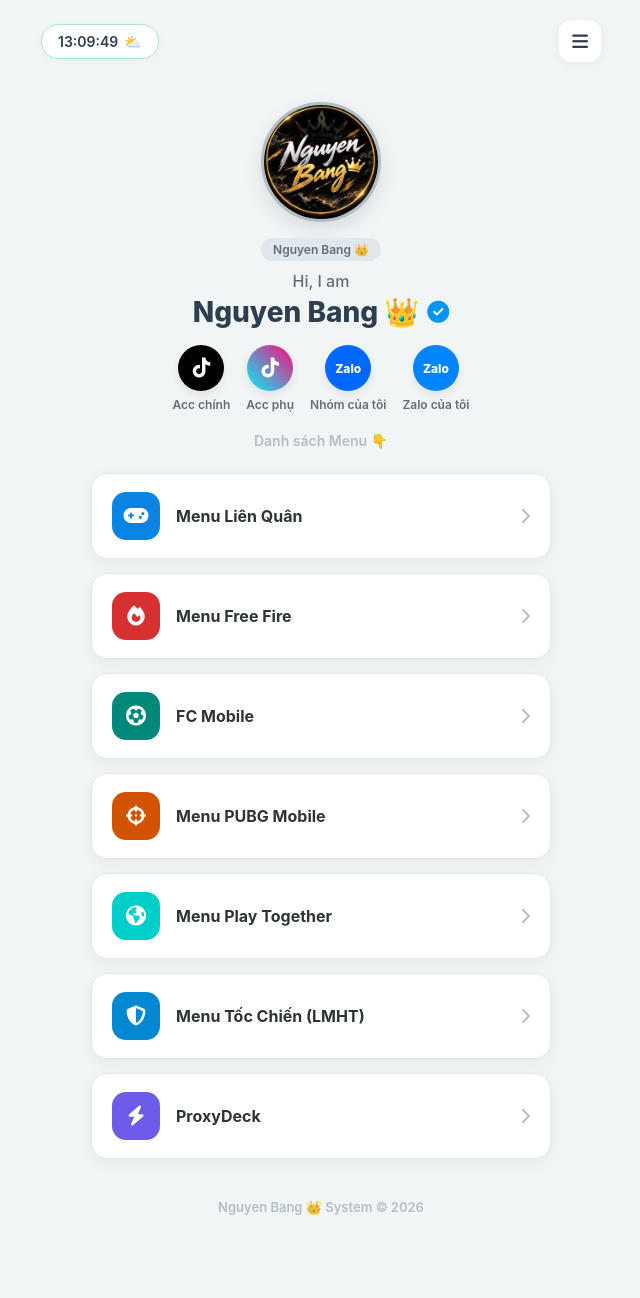
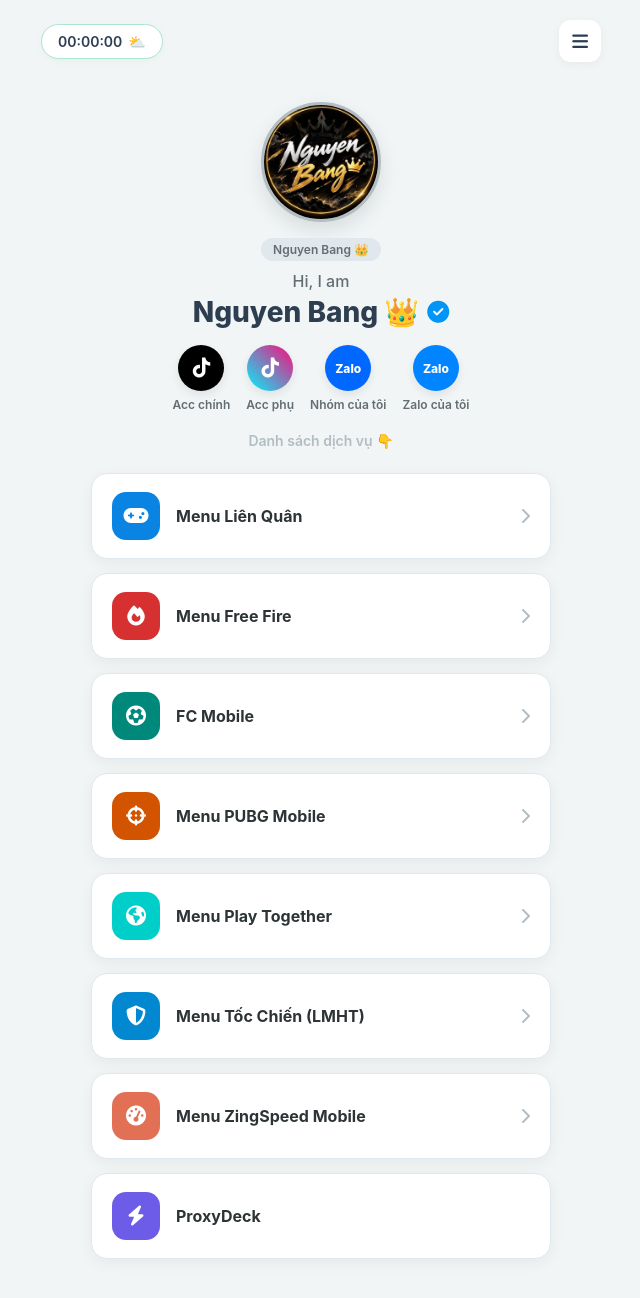
Before and after one commit to bokoten09/test-trang-ch-, a plain HTML site: page index.html in a window 1280 px wide. Shown: the whole page, without its empty margins (319-959 px from the left). Before the commit the page ends 1255 px from the top, so only its background shows below. Drawn offline with Linux system fonts and the light colour scheme.

Commit message:
Update index.html

```diff
--- a/index.html
+++ b/index.html
@@ -14,7 +14,6 @@
       margin: 0;
       padding: 0;
       font-family: -apple-system, BlinkMacSystemFont, "Segoe UI", Roboto, Helvetica, Arial, sans-serif;
-      scroll-behavior: smooth;
     }
 
     body {
@@ -64,11 +63,6 @@
       cursor: pointer;
       box-shadow: 0 2px 10px rgba(0,0,0,0.05);
       color: #2c3e50;
-      transition: background 0.2s;
-    }
-
-    .menu-btn:hover {
-      background: #f1f2f6;
     }
 
     /* Sidebar Modal (Menu 3 gạch) */
@@ -258,7 +252,6 @@
       color: #636e72;
     }
 
-    /* Màu sắc riêng cho từng icon */
     .btn-tiktok-1 { background: #000000; }
     .btn-tiktok-2 { background: linear-gradient(45deg, #00f2fe, #fe0979); }
     .btn-zalo-1 { background: #0068ff; font-weight: 800; font-size: 12px; }
@@ -322,6 +315,7 @@
     .icon-pubg { background: #d35400; }
     .icon-play { background: #00cec9; }
     .icon-tocchien { background: #0288d1; }
+    .icon-zingspeed { background: #e17055; }
     .icon-proxy { background: #6c5ce7; }
 
     .card-text h3 {
@@ -397,7 +391,7 @@
       </a>
 
       <!-- 2. Acc phụ (TikTok) -->
-      <a href="THAY_LINK_ACC_PHU_O_DAY" target="_blank" rel="noopener noreferrer" class="social-item">
+      <a href="https://www.tiktok.com/@bestraju_?_r=1&_t=ZS-9BSB178p3k9" target="_blank" rel="noopener noreferrer" class="social-item">
         <div class="social-btn btn-tiktok-2">
           <i class="fa-brands fa-tiktok"></i>
         </div>
@@ -405,7 +399,7 @@
       </a>
 
       <!-- 3. Nhóm của tôi (Zalo) -->
-      <a href="THAY_LINK_NHOM_ZALO_O_DAY" target="_blank" rel="noopener noreferrer" class="social-item">
+      <a href="https://zalo.me/g/c8gllkhmhxhkzhzrdcg8" target="_blank" rel="noopener noreferrer" class="social-item">
         <div class="social-btn btn-zalo-1">
           Zalo
         </div>
@@ -413,7 +407,7 @@
       </a>
 
       <!-- 4. Zalo của tôi -->
-      <a href="THAY_LINK_ZALO_CA_NHAN_O_DAY" target="_blank" rel="noopener noreferrer" class="social-item">
+      <a href="https://Zalo.me/0904920835" target="_blank" rel="noopener noreferrer" class="social-item">
         <div class="social-btn btn-zalo-2">
           Zalo
         </div>
@@ -421,8 +415,8 @@
       </a>
     </div>
 
-    <div id="game-list" class="explore-text">
-      Danh sách Menu 👇
+    <div class="explore-text">
+      Danh sách dịch vụ 👇
     </div>
   </main>
 
@@ -506,7 +500,20 @@
       <i class="fa-solid fa-chevron-right arrow-btn"></i>
     </a>
 
-    <!-- 7. ProxyDeck -->
+    <!-- 7. Menu ZingSpeed Mobile -->
+    <a href="https://bokoten09.github.io/menu-zing-speed/" class="nav-card">
+      <div class="card-info">
+        <div class="card-icon icon-zingspeed">
+          <i class="fa-solid fa-gauge-high"></i>
+        </div>
+        <div class="card-text">
+          <h3>Menu ZingSpeed Mobile</h3>
+        </div>
+      </div>
+      <i class="fa-solid fa-chevron-right arrow-btn"></i>
+    </a>
+
+    <!-- 8. ProxyDeck -->
     <a href="https://bokoten09.github.io/proxydeck/" class="nav-card">
       <div class="card-info">
         <div class="card-icon icon-proxy">
@@ -515,46 +522,3 @@
         <div class="card-text">
           <h3>ProxyDeck</h3>
         </div>
-      </div>
-      <i class="fa-solid fa-chevron-right arrow-btn"></i>
-    </a>
-  </div>
-
-  <footer>
-    Nguyen Bang 👑 System &copy; 2026
-  </footer>
-
-  <!-- JS Logic -->
-  <script>
-    // Đồng hồ thời gian thực
-    function updateClock() {
-      const now = new Date();
-      const hours = String(now.getHours()).padStart(2, '0');
-      const minutes = String(now.getMinutes()).padStart(2, '0');
-      const seconds = String(now.getSeconds()).padStart(2, '0');
-      document.getElementById('clock').innerText = `${hours}:${minutes}:${seconds}`;
-    }
-    setInterval(updateClock, 1000);
-    updateClock();
-
-    // Xử lý bật/tắt Sidebar 3 gạch
-    const openMenuBtn = document.getElementById('openMenu');
-    const closeMenuBtn = document.getElementById('closeMenu');
-    const sidebarOverlay = document.getElementById('sidebarOverlay');
-
-    openMenuBtn.addEventListener('click', () => {
-      sidebarOverlay.classList.add('active');
-    });
-
-    closeMenuBtn.addEventListener('click', () => {
-      sidebarOverlay.classList.remove('active');
-    });
-
-    sidebarOverlay.addEventListener('click', (e) => {
-      if (e.target === sidebarOverlay) {
-        sidebarOverlay.classList.remove('active');
-      }
-    });
-  </script>
-</body>
-</html>
```
